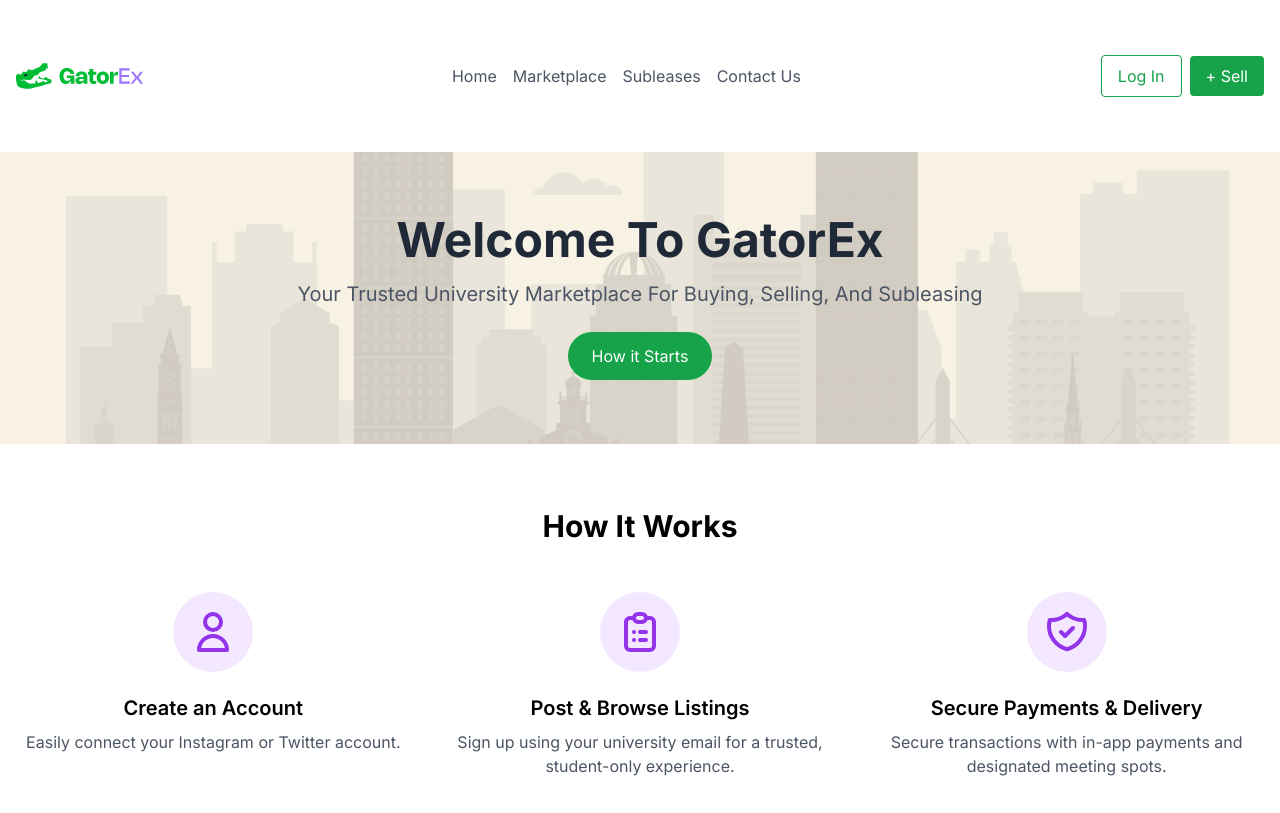
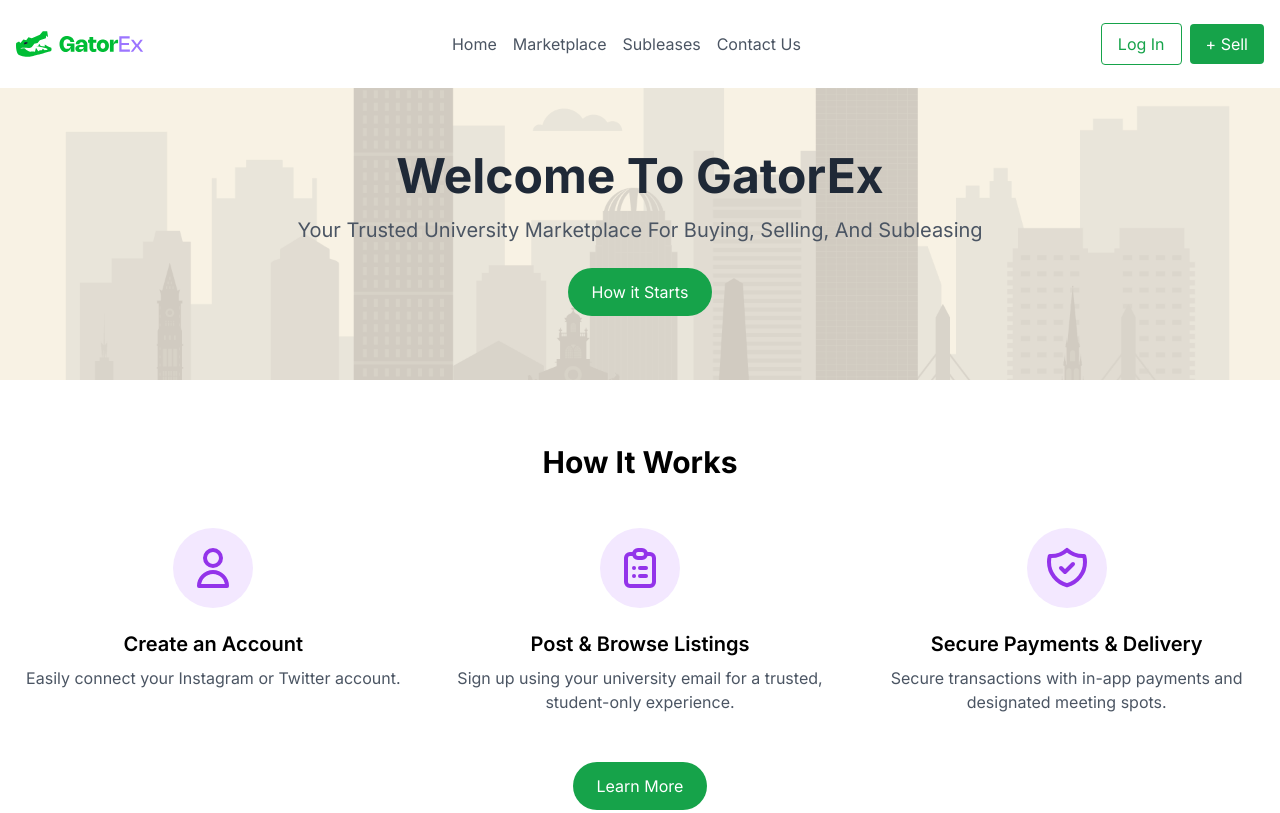
Before and after one commit to shashanka2a/gatorex, a plain HTML site: page index.html in a window 1280 px wide. Shown: the top 813 px of the page. Drawn offline with nearby package versions, Linux system fonts and the light colour scheme.

Commit message:
Update index.html

```diff
--- a/index.html
+++ b/index.html
@@ -22,7 +22,7 @@
     <header class="bg-white shadow-sm">
         <nav class="container mx-auto px-4 py-3 flex items-center justify-between">
             <div class="flex items-center">
-                <img src="logo.svg" alt="GatorEx Logo" class="h-32 w-32 mr-2">
+                <img src="logo.svg" alt="GatorEx Logo" class="h-16 w-32 mr-2">
             </div>
             <div class="hidden md:flex space-x-4">
                 <a href="#" class="text-gray-600 hover:text-green-600">Home</a>
```
